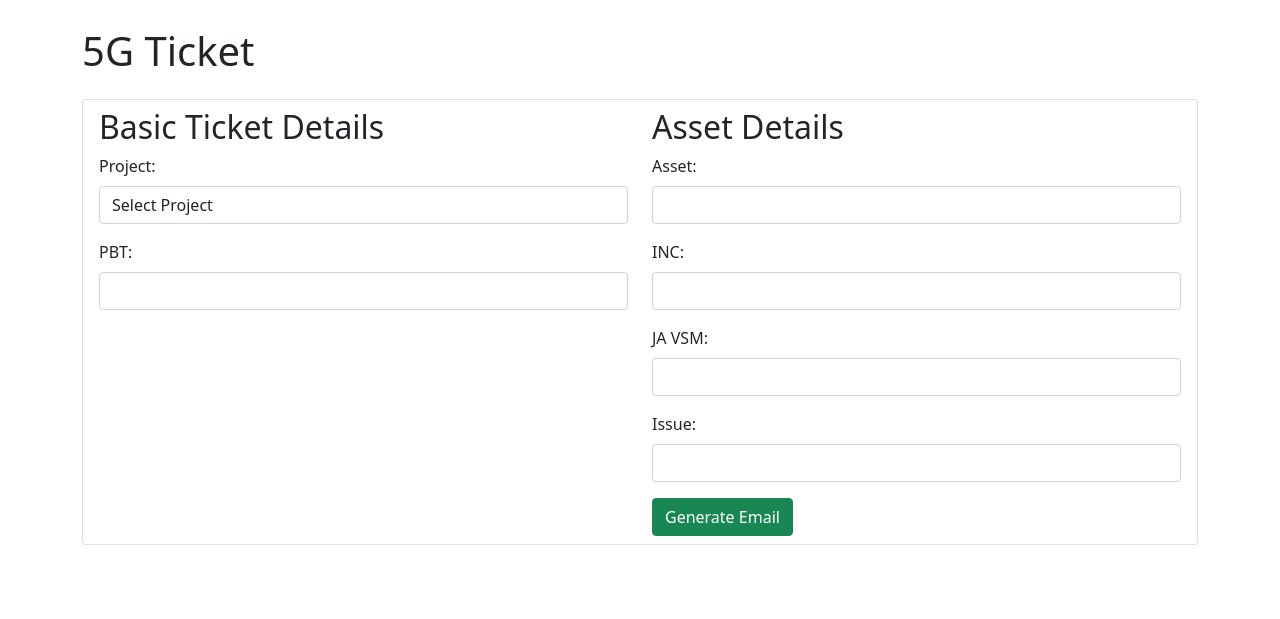
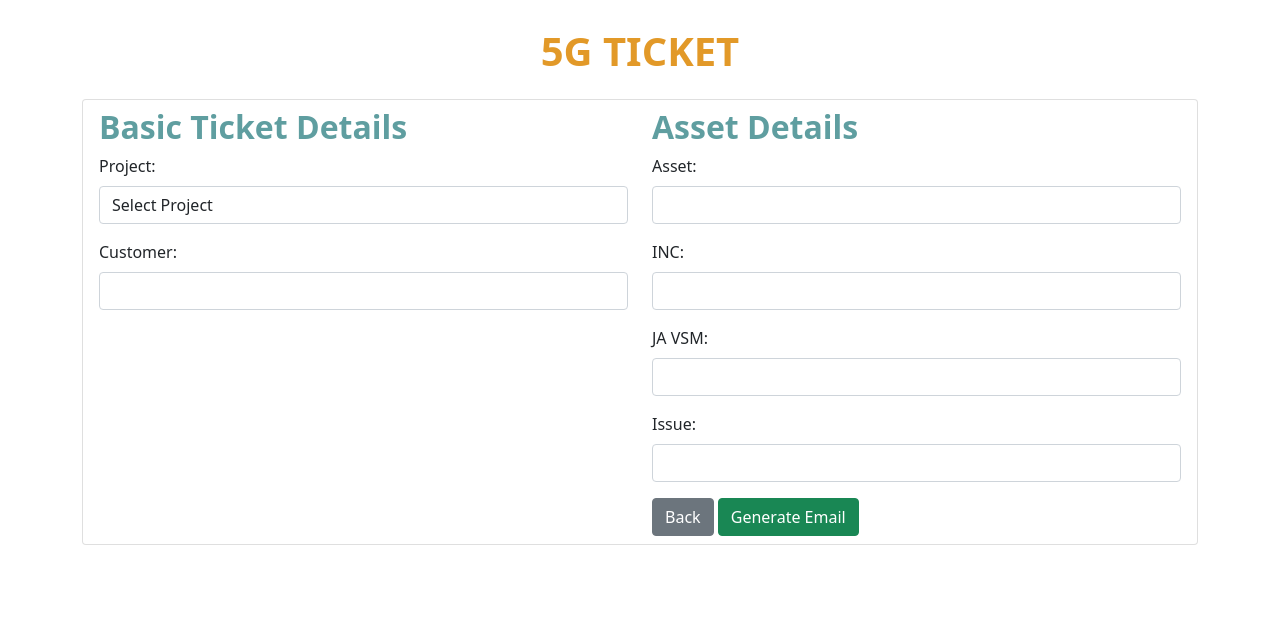
Before and after one commit to fymran/sso_aa, a Flask app: page /ticket_escalation/remote/5g in a window 1280 px wide. Shown: the part 181-800 px from the top of the page. Run offline with Flask 3, Linux system fonts and the light colour scheme; the visitor is signed in with stand-in values (Sample User, id 1); data that the repository does not hold is empty.

Commit message:
Update ticket_5g.html

```diff
--- a/templates/public/ticket_5g.html
+++ b/templates/public/ticket_5g.html
@@ -7,6 +7,7 @@
     <link href="https://cdn.jsdelivr.net/npm/bootstrap@5.1.3/dist/css/bootstrap.min.css" rel="stylesheet">
     <script src="https://code.jquery.com/jquery-3.6.0.min.js"></script>
     <script src="https://cdn.jsdelivr.net/npm/bootstrap@5.1.3/dist/js/bootstrap.bundle.min.js"></script>
+    <link rel="icon" type="image/jpg" href="{{ url_for('static', filename='image/ssoaa_logo.jpg') }}">
 </head>
 
     <!-- Include the header template -->
@@ -14,7 +15,7 @@
 
 <body>
 <div class="container mt-5 mb-3">
-    <h1>5G Ticket</h1>
+    <h1 style="text-align:center; font-size:40px; color:#e29928; font-weight: bold;">5G TICKET</h1>
 
     <ul class="list-group">
         <li class="list-group-item mt-3">
@@ -22,7 +23,7 @@
                 <div class="row">
                     <!-- Left Section: Basic Ticket Details -->
                     <div class="col-md-6">
-                        <h2>Basic Ticket Details</h2>
+                        <h2 style="color:cadetblue; font-weight: bold;">Basic Ticket Details</h2>
                         <div class="mb-3">
                             <label for="project" class="form-label">Project:</label>
                             <select class="form-control" name="project" id="project" required>
@@ -33,14 +34,14 @@
                             </select>
                         </div>
                         <div class="mb-3">
-                            <label for="pbt" class="form-label">PBT:</label>
+                            <label for="pbt" class="form-label">Customer:</label>
                             <select class="form-control" name="pbt" id="pbt" required></select>
                         </div>
                     </div>
 
                     <!-- Right Section: Asset Details -->
                     <div class="col-md-6">
-                        <h2>Asset Details</h2>
+                        <h2 style="color:cadetblue; font-weight: bold;">Asset Details</h2>
                         <div id="asset-section">
                             <div class="mb-3">
                                 <label for="asset" class="form-label">Asset:</label>
@@ -58,6 +59,7 @@
                                 <label for="issue" class="form-label">Issue:</label>
                                 <input class="form-control" name="issue" id="issue" required>
                             </div>
+                            <a class="btn btn-secondary" href="{{ url_for('ticket.remote_ticket_menu') }}">Back</a>
                             <button type="button" class="btn btn-success" onclick="generateEmail()">Generate Email</button>
                         </div>
                     </div>
@@ -65,6 +67,7 @@
             </form>
         </li>
     </ul>
+
 </div>
 
     <script>
```
